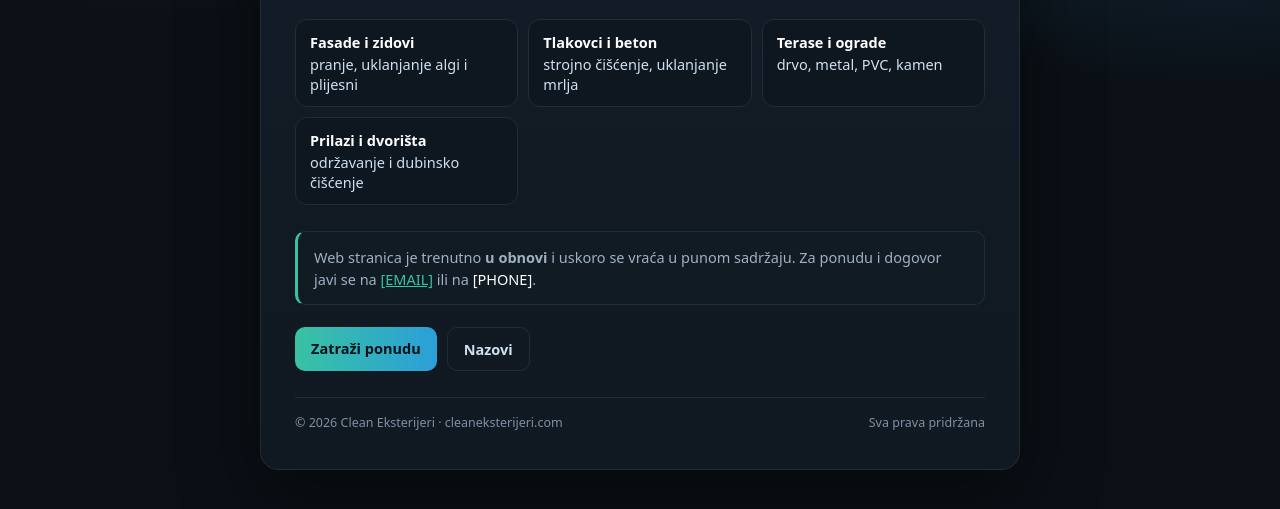
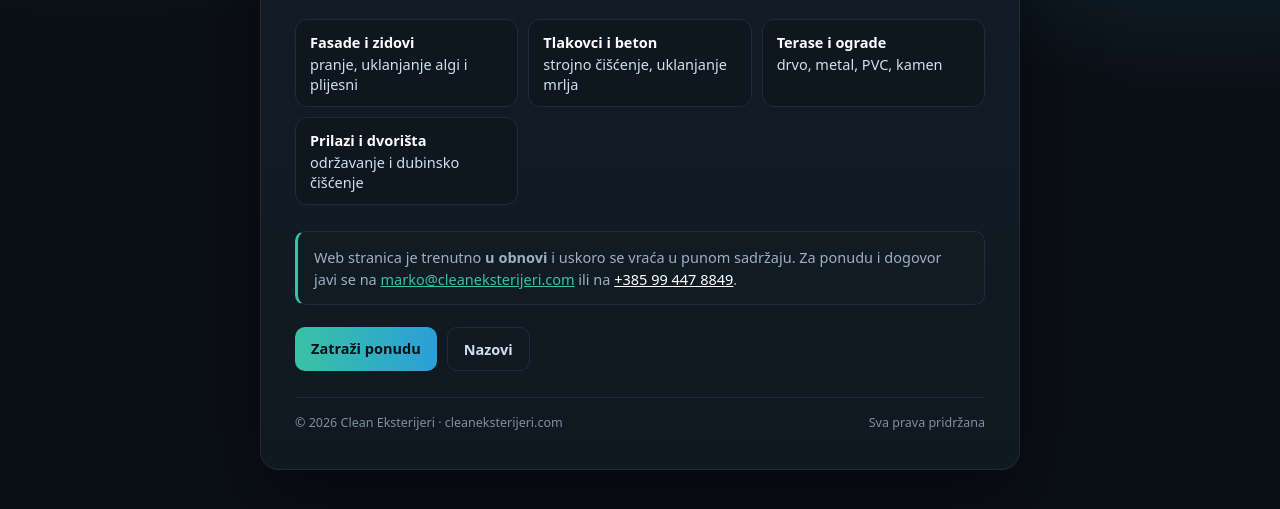
Before and after one commit to paranojastrah/cleaneksterijeri-site, a plain HTML site: page index.html in a window 1280 px wide. Shown: the part 263-772 px from the top of the page. Drawn offline with Linux system fonts and the light colour scheme.

Commit message:
Kontakt: marko@cleaneksterijeri.com +385 99 447 8849

```diff
--- a/index.html
+++ b/index.html
@@ -67,13 +67,13 @@
 
     <div class="note">
       Web stranica je trenutno <b>u obnovi</b> i uskoro se vraća u punom sadržaju.
-      Za ponudu i dogovor javi se na <a href="mailto:[EMAIL]" style="color:var(--brand)">[EMAIL]</a>
-      ili na <span style="color:#fff">[PHONE]</span>.
+      Za ponudu i dogovor javi se na <a href="mailto:marko@cleaneksterijeri.com" style="color:var(--brand)">marko@cleaneksterijeri.com</a>
+      ili na <a href="tel:+385994478849" style="color:#fff">+385 99 447 8849</a>.
     </div>
 
     <div class="contact">
-      <a class="btn" href="mailto:[EMAIL]?subject=Upit%20-%20Clean%20Eksterijeri">Zatraži ponudu</a>
-      <a class="btn ghost" href="tel:[PHONE]">Nazovi</a>
+      <a class="btn" href="mailto:marko@cleaneksterijeri.com?subject=Upit%20-%20Clean%20Eksterijeri">Zatraži ponudu</a>
+      <a class="btn ghost" href="tel:+385994478849">Nazovi</a>
     </div>
 
     <footer>
```
Also changed, not shown: 1 other file.
